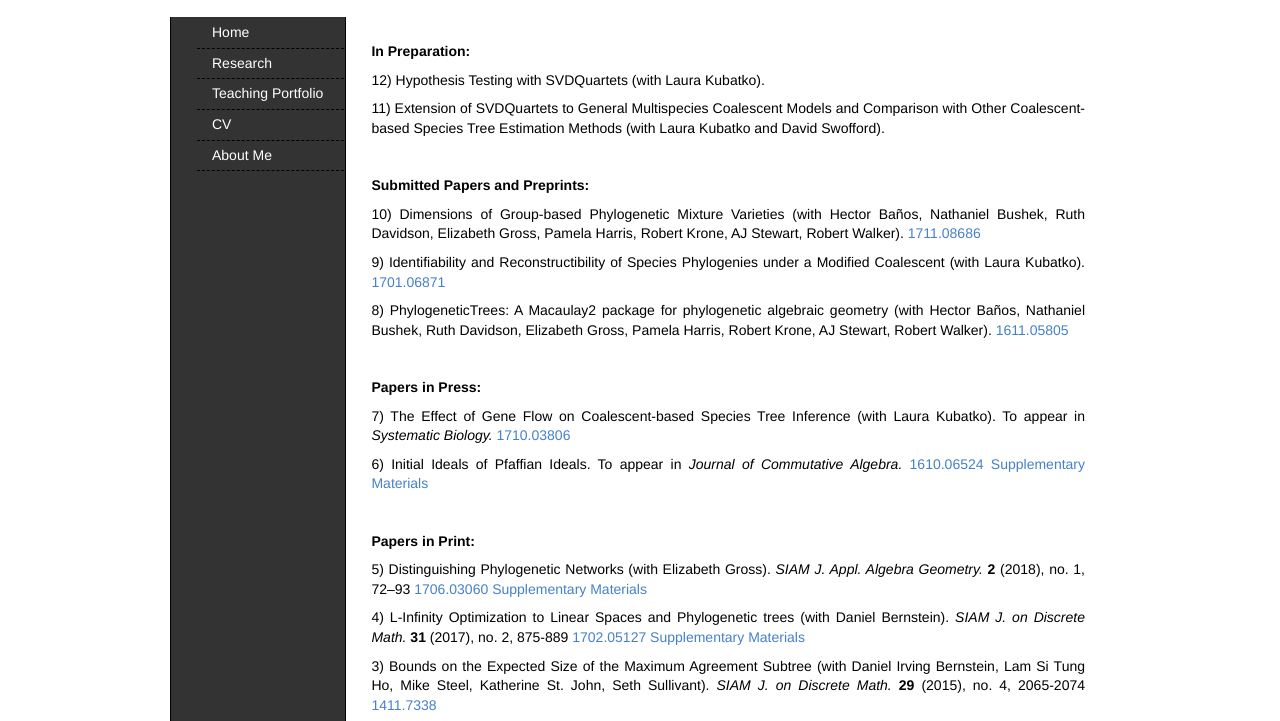
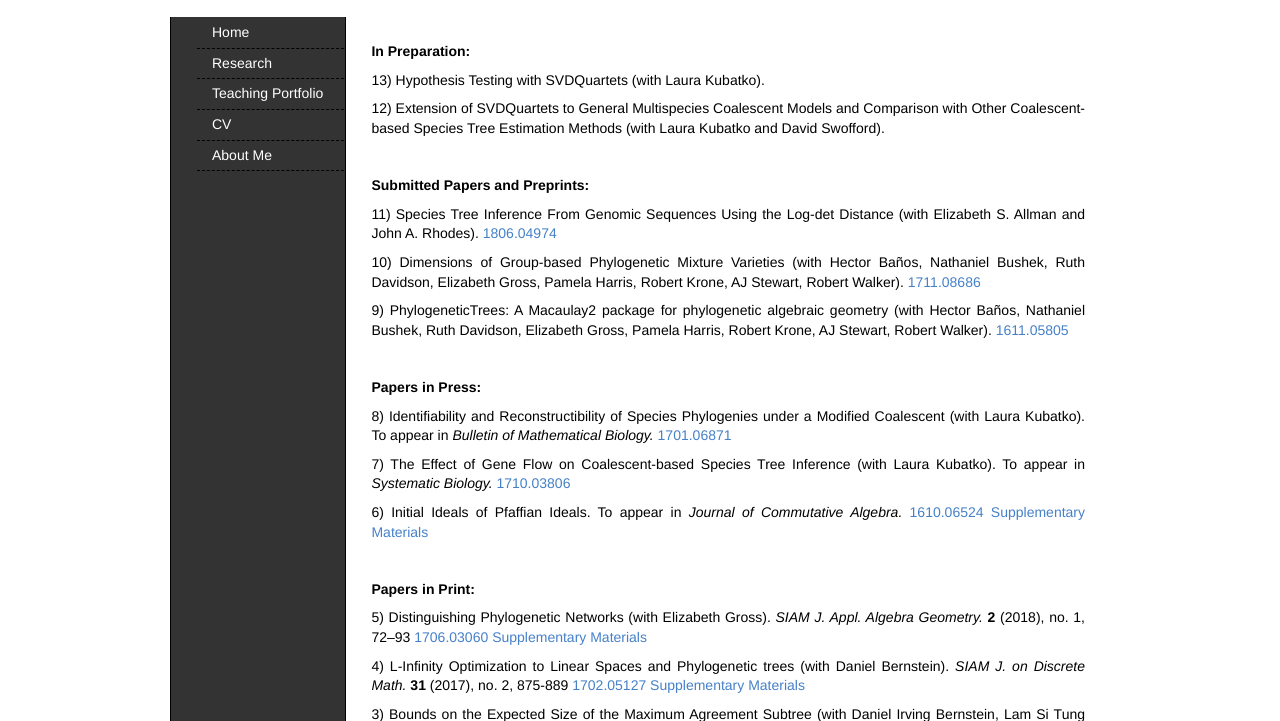
Before and after one commit to celong2/celong2.github.io, a plain HTML site: page Research.html in a window 1280 px wide. Shown: the part 63-784 px from the top of the page. Drawn offline with Linux system fonts and the light colour scheme.

Commit message:
Added Log-det paper to research and CV

```diff
--- a/Research.html
+++ b/Research.html
@@ -119,20 +119,24 @@
 
 <p><strong>In Preparation:</strong>   </p>
 
-  <p> 12) Hypothesis Testing with SVDQuartets
+  <p> 13) Hypothesis Testing with SVDQuartets
          (with Laura Kubatko).</p>
 
 
-  <p> 11) Extension of SVDQuartets to General Multispecies Coalescent Models and Comparison with Other Coalescent-based Species Tree Estimation Methods
+  <p> 12) Extension of SVDQuartets to General Multispecies Coalescent Models and Comparison with Other Coalescent-based Species Tree Estimation Methods
          (with Laura Kubatko and David Swofford).</p>
-
-
-
 
 
 <p>&nbsp;</p>
 
 <p><strong>Submitted Papers and Preprints:</strong>   </p>
+
+  <p> 11) Species Tree Inference From Genomic Sequences Using the Log-det Distance
+         (with Elizabeth S. Allman and John A. Rhodes).
+<a href="https://arxiv.org/abs/1806.04974">1806.04974</a>
+</p>
+
+
 
   <p> 10) Dimensions of Group-based Phylogenetic Mixture Varieties
          (with Hector Ba&ntilde;os, Nathaniel Bushek, Ruth Davidson, Elizabeth Gross, Pamela Harris, Robert Krone, AJ Stewart, Robert Walker).
@@ -141,14 +145,7 @@
 
 
 
-
-<p> 9) Identifiability and Reconstructibility of Species Phylogenies under a Modified Coalescent
-         (with Laura Kubatko).
-         <a href="https://arxiv.org/abs/1701.06871">1701.06871</a>
-</p>
-
-
-<p> 8) PhylogeneticTrees: A Macaulay2 package for phylogenetic algebraic geometry (with Hector Ba&ntilde;os, Nathaniel Bushek, Ruth Davidson, Elizabeth Gross, Pamela Harris, Robert Krone, AJ Stewart, Robert Walker).
+<p> 9) PhylogeneticTrees: A Macaulay2 package for phylogenetic algebraic geometry (with Hector Ba&ntilde;os, Nathaniel Bushek, Ruth Davidson, Elizabeth Gross, Pamela Harris, Robert Krone, AJ Stewart, Robert Walker).
         <a href="https://arxiv.org/abs/1611.05805 ">1611.05805</a>
 
 
@@ -156,6 +153,11 @@
 
 
 <p><strong>Papers in Press:</strong>   </p>
+
+<p> 8) Identifiability and Reconstructibility of Species Phylogenies under a Modified Coalescent (with Laura Kubatko). To appear in
+<em>Bulletin of Mathematical Biology. </em>
+<a href="https://arxiv.org/abs/1701.06871">1701.06871</a>
+</p>
 
 <p> 7) The Effect of Gene Flow on Coalescent-based Species Tree Inference
          (with Laura Kubatko). To appear in
```
Also changed, not shown: 1 other file.
